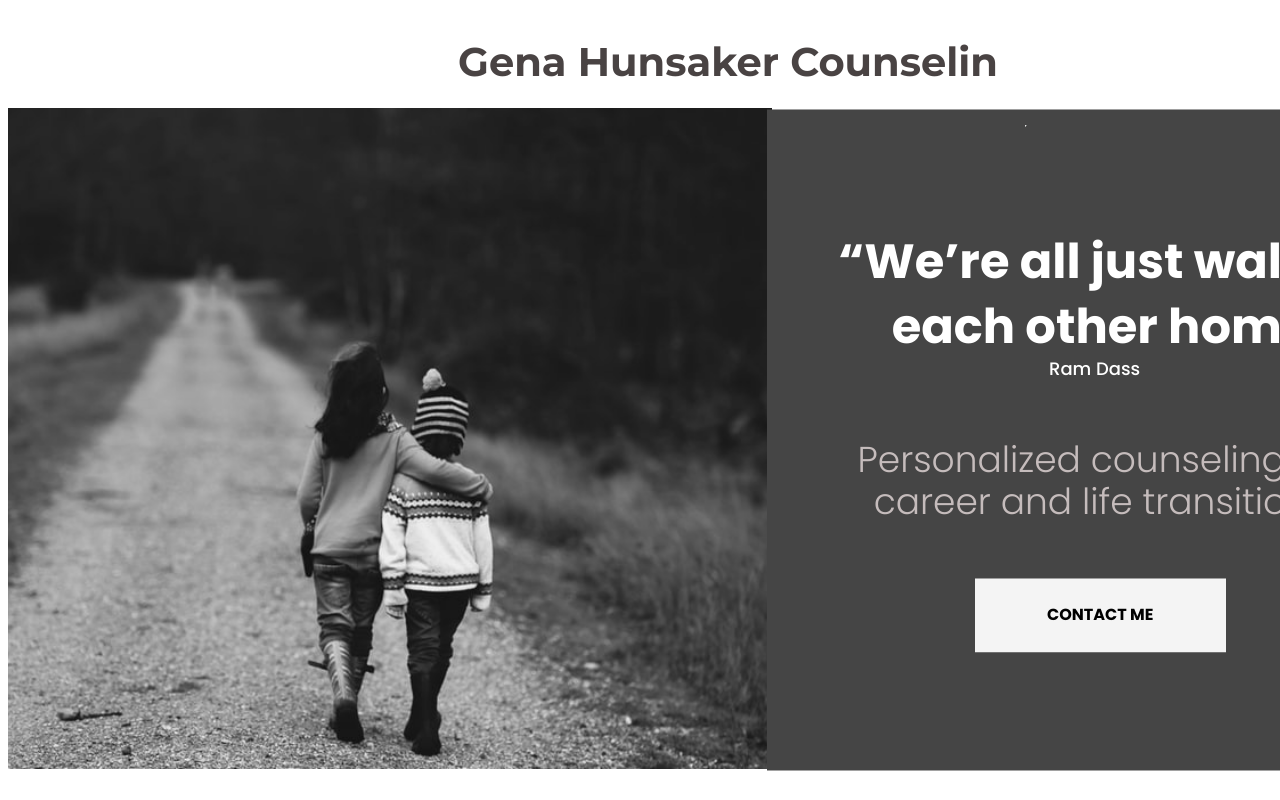
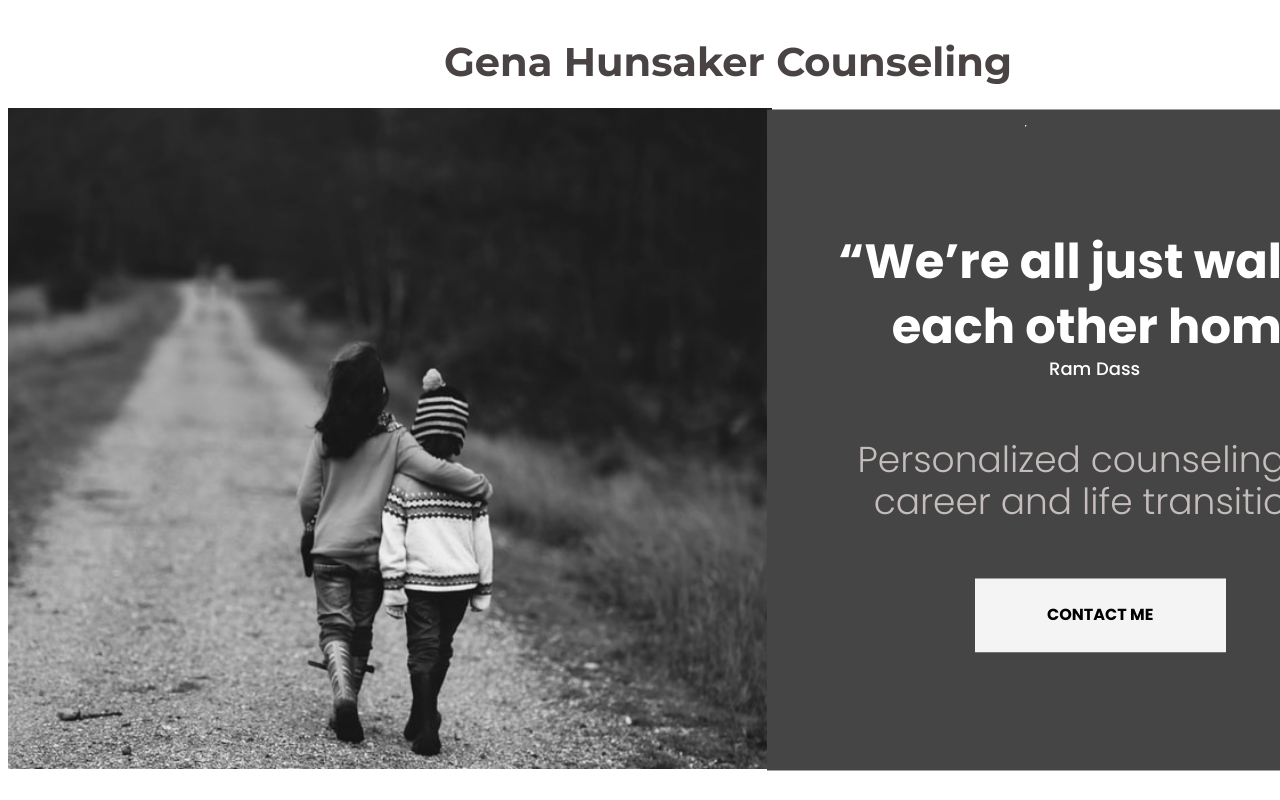
Before and after one commit to jlhuns/jlhuns.github.io, a plain HTML site: page index.html in a window 1280 px wide. Shown: the top 800 px of the page. Drawn offline with Linux system fonts and the light colour scheme.

Commit message:
added g back

```diff
--- a/index.html
+++ b/index.html
@@ -10,7 +10,7 @@
   </head>
   <body>
     <div class="main-container">
-      <span class="gena-hunsaker-counseling">Gena Hunsaker Counselin</span>
+      <span class="gena-hunsaker-counseling">Gena Hunsaker Counseling</span>
       <div class="mask-group">
         <div class="walinghome-pic"></div>
         <div class="banner-right-card">
```
